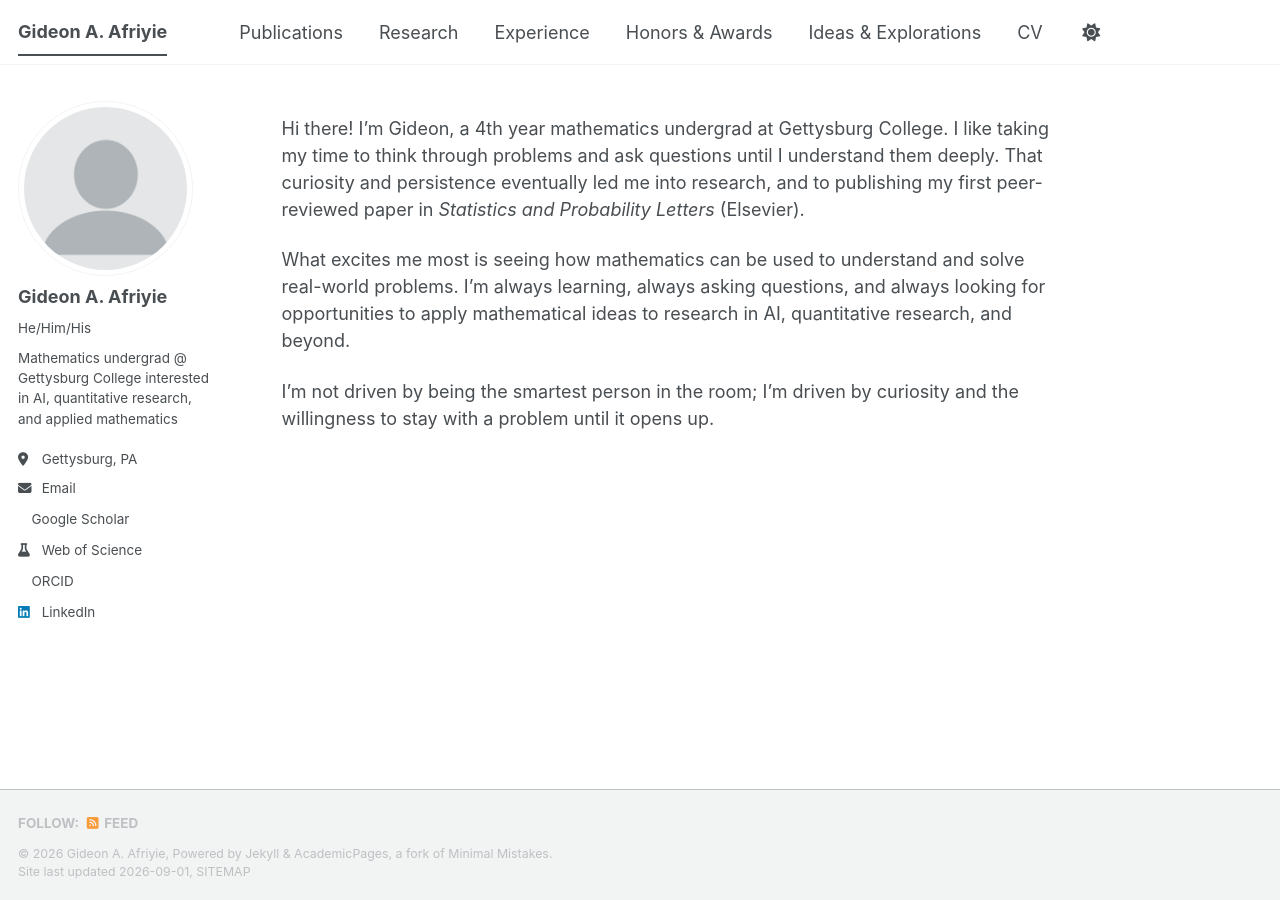
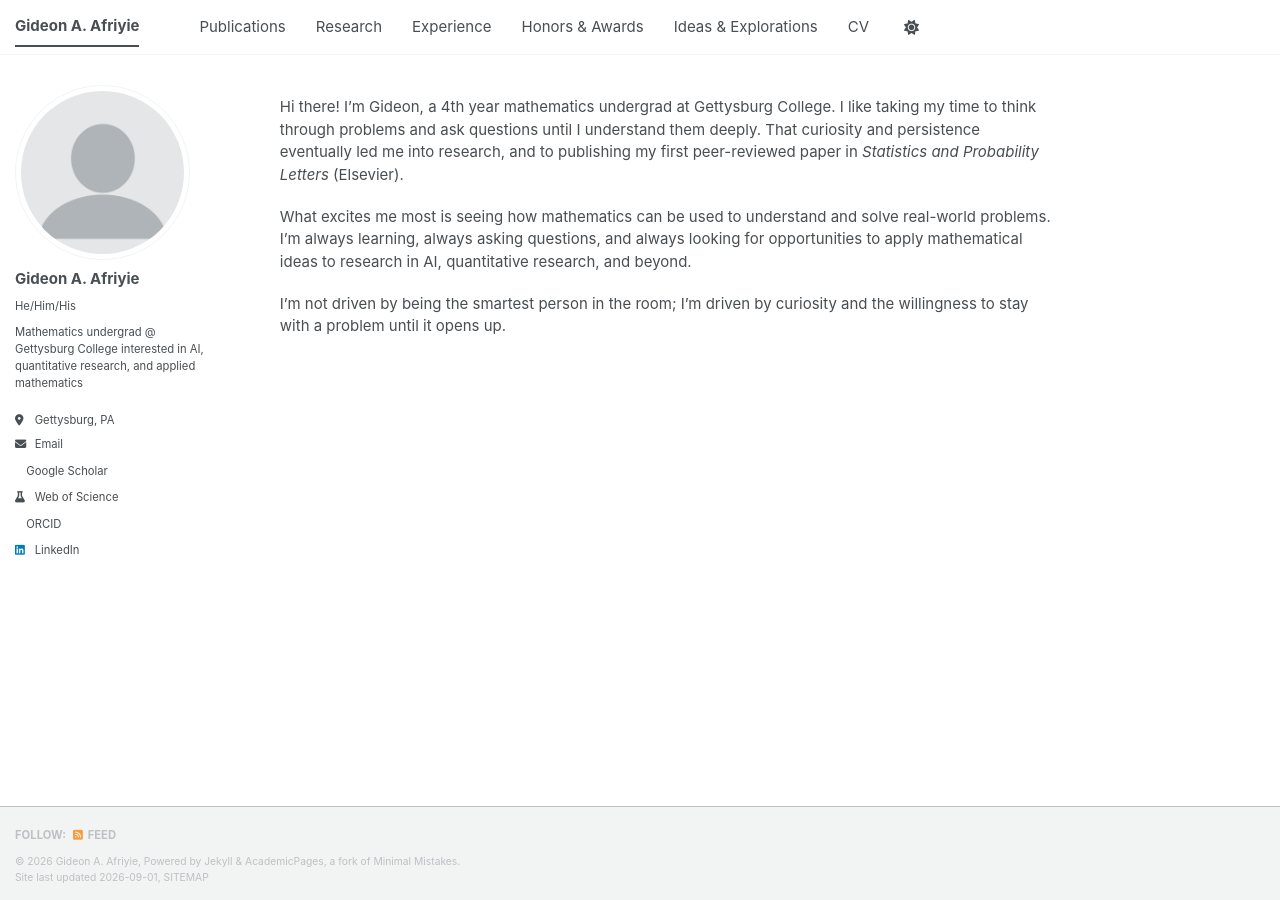
Before and after one commit to GideonAfriyie/academic-website-test, a Jekyll site: the page built from _pages/about.md, in a window 1280 px wide. Built offline with Jekyll 4.4.1, drawn with Linux system fonts in a browser that asks for light colours; a style sheet for code colours, icons or effects is not loaded.

Commit message:
Set html font size to 15px
Adjust overall typography size for better readability.

```diff
--- a/assets/css/main.scss
+++ b/assets/css/main.scss
@@ -37,3 +37,8 @@
     "layout/sidebar",
     "layout/json_cv"
 ;
+
+/* Slightly smaller overall typography */
+html {
+  font-size: 15px;
+}
```
